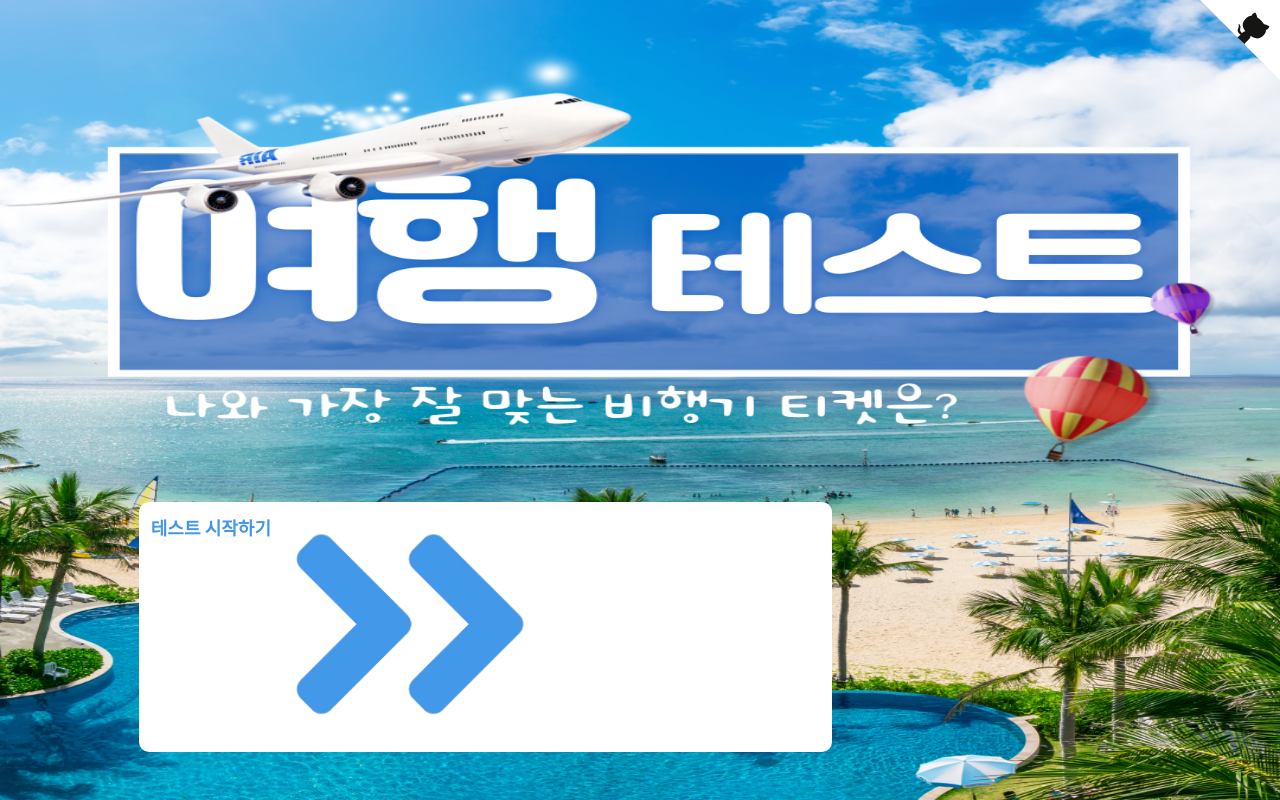
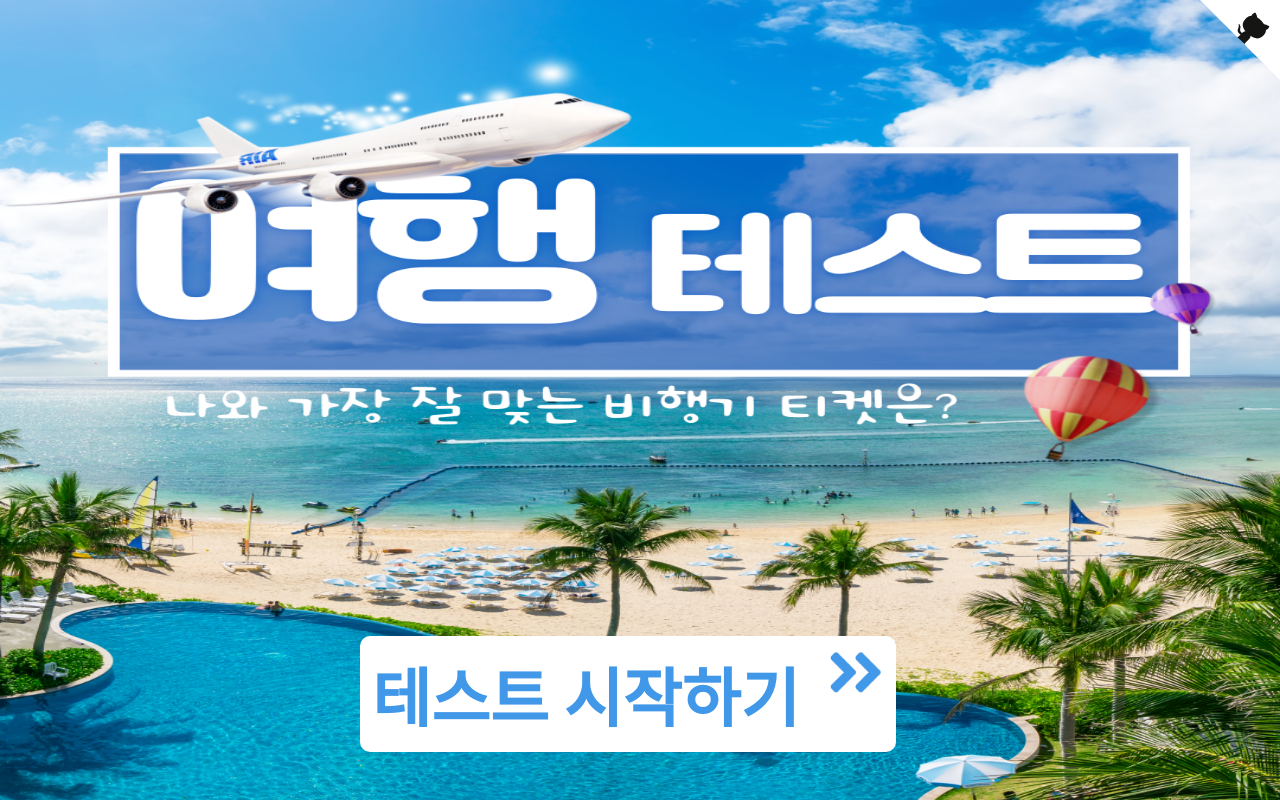
Before and after one commit to JudithHopps/TravelAlgorithm, a Next.js app: page / in a window 1280 px wide. Built offline with nearby package versions, Linux system fonts and the light colour scheme.

Commit message:
style : button 스타일 수정

```diff
--- a/app/page.tsx
+++ b/app/page.tsx
@@ -9,7 +9,7 @@ const Home = () => (
     <ViewSource pathname="app/page.tsx" />
     <div className={styles.imageContainer}>
       <Image
-        alt="Mountains"
+        alt="main"
         src={main}
         layout="fill"
         sizes="100vw"
--- a/components/button.module.css
+++ b/components/button.module.css
@@ -1,19 +1,12 @@
 .buttonContainer {
   position: absolute;
   bottom: 48px;
-  right: 35%;
+  right: 30%;
   z-index: 10;
   background: white;
   padding: 12px;
   border-radius: 10px;
-  /* position: absolute;
-  top: 85%;
-  left: 50%;
-  transform: translate(-50%, -50%);
-  display: flex;
-  justify-content: center;
-  align-items: center;
-  z-index: 2; */
+  width: 40vw;
 }
 .rowContainer {
   display: flex;
@@ -22,13 +15,14 @@
 .buttonP {
   color: #4298e8;
   font-weight: bold;
-  font-size: large;
+  font-size: 5vw;
   padding: 0px;
   margin: 0px;
   flex-basis: 3;
   white-space: nowrap;
 }
 .arrow {
-  width: 40%;
+  width: 8vw;
   height: auto;
+  margin-left: 2vw;
 }
```
